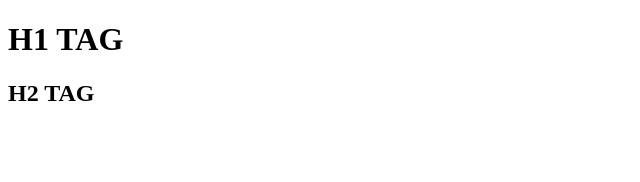
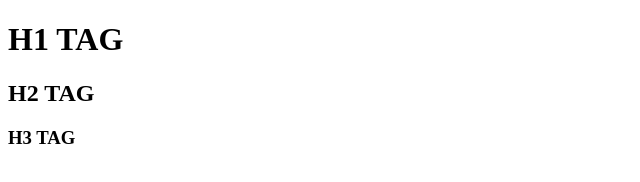
Before and after one commit to MirIntern/CI-CD-with-Jenkins, a plain HTML site: page src/index.html in a window 1280 px wide. Shown: the full height of the page, 0-640 px from the left. Drawn offline with Linux system fonts and the light colour scheme.

Commit message:
Update index.html

```diff
--- a/src/index.html
+++ b/src/index.html
@@ -5,5 +5,6 @@
   <body>
     <h1>H1 TAG</h1>
     <h2>H2 TAG</h2>
+    <h3>H3 TAG</h3>
   </body>
 </html>
```
